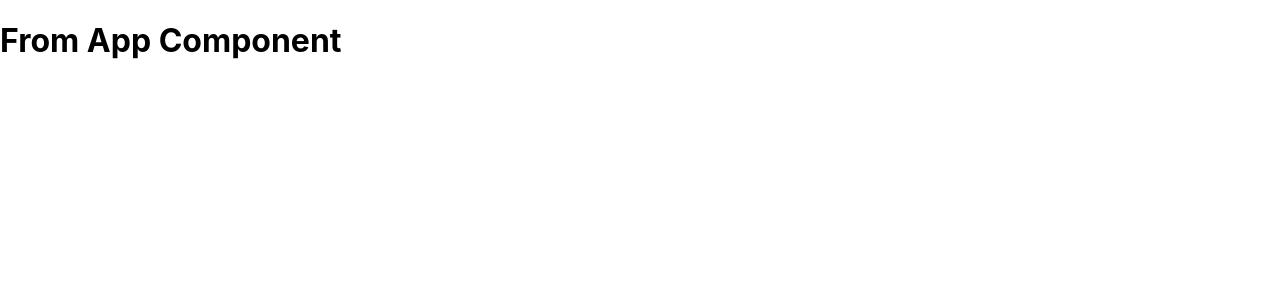
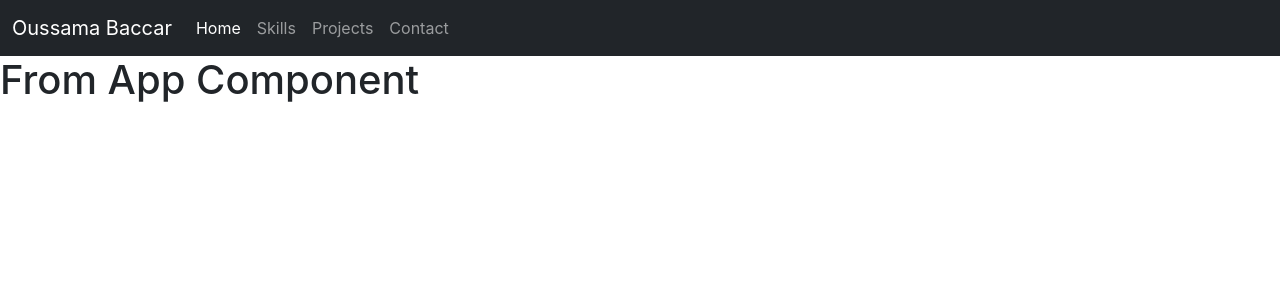
Before and after one commit to Oussama-15/portfolio, a React (Create React App) app: page / in a window 1280 px wide. Shown: the top 300 px of the page. Built offline with nearby package versions, Linux system fonts and the light colour scheme.

Commit message:
Set up bootstrap and add the Navbar component

```diff
--- a/package.json
+++ b/package.json
@@ -6,6 +6,7 @@
     "@testing-library/jest-dom": "^5.16.4",
     "@testing-library/react": "^13.3.0",
     "@testing-library/user-event": "^13.5.0",
+    "bootstrap": "^5.2.0",
     "react": "^18.2.0",
     "react-dom": "^18.2.0",
     "react-scripts": "5.0.1",
--- a/src/App.js
+++ b/src/App.js
@@ -1,7 +1,9 @@
 
+import Navbar from './components/Navbar'
 function App() {
   return (
-    <div className="App">
+    <div>
+      <Navbar />
       <h1>From App Component</h1>
     </div>
   );
--- /dev/null
+++ b/src/components/Navbar.js
@@ -0,0 +1,30 @@
+import React from 'react'
+function Navbar(props) {
+    return (
+<nav class="navbar navbar-dark bg-dark navbar-expand-lg">
+  <div class="container-fluid">
+    <a class="navbar-brand" href="#">Oussama Baccar</a>
+    <button class="navbar-toggler" type="button" data-bs-toggle="collapse" data-bs-target="#navbarNav" aria-controls="navbarNav" aria-expanded="false" aria-label="Toggle navigation">
+      <span class="navbar-toggler-icon"></span>
+    </button>
+    <div class="collapse navbar-collapse" id="navbarNav">
+      <ul class="navbar-nav">
+        <li class="nav-item">
+          <a class="nav-link active" aria-current="page" href="#">Home</a>
+        </li>
+        <li class="nav-item">
+          <a class="nav-link" href="#">Skills</a>
+        </li>
+        <li class="nav-item">
+          <a class="nav-link" href="#">Projects</a>
+        </li>
+        <li class="nav-item">
+          <a class="nav-link">Contact</a>
+        </li>
+      </ul>
+    </div>
+  </div>
+</nav>
+    )
+}
+export default Navbar
--- a/src/index.js
+++ b/src/index.js
@@ -1,5 +1,7 @@
 import React from 'react';
 import ReactDOM from 'react-dom/client';
+import 'bootstrap/dist/css/bootstrap.css';
+import 'bootstrap/dist/js/bootstrap.js';
 import './index.css';
 import App from './App';
 
```
Also changed, not shown: 1 other file (tests, documents, lock files or other folders).
